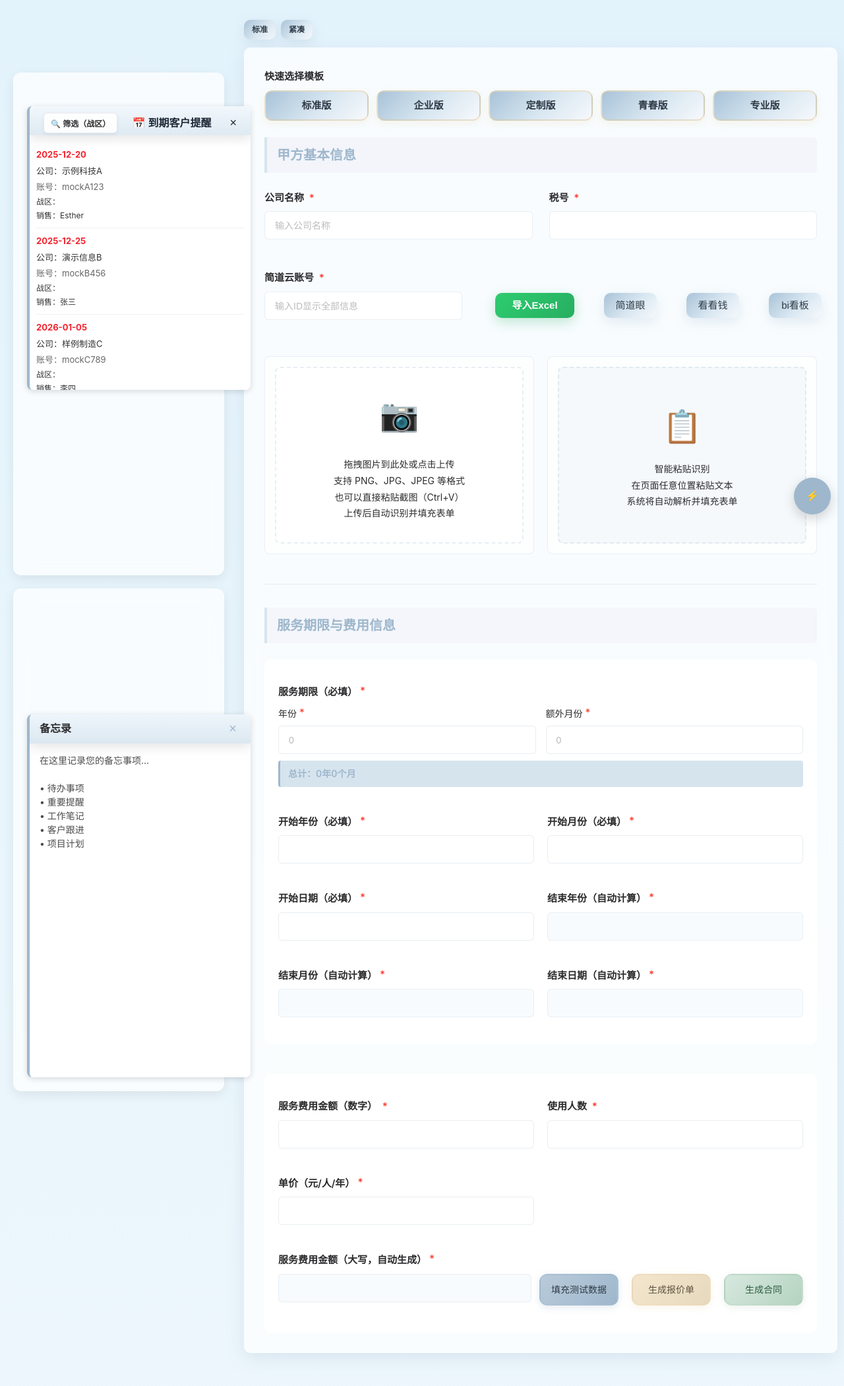
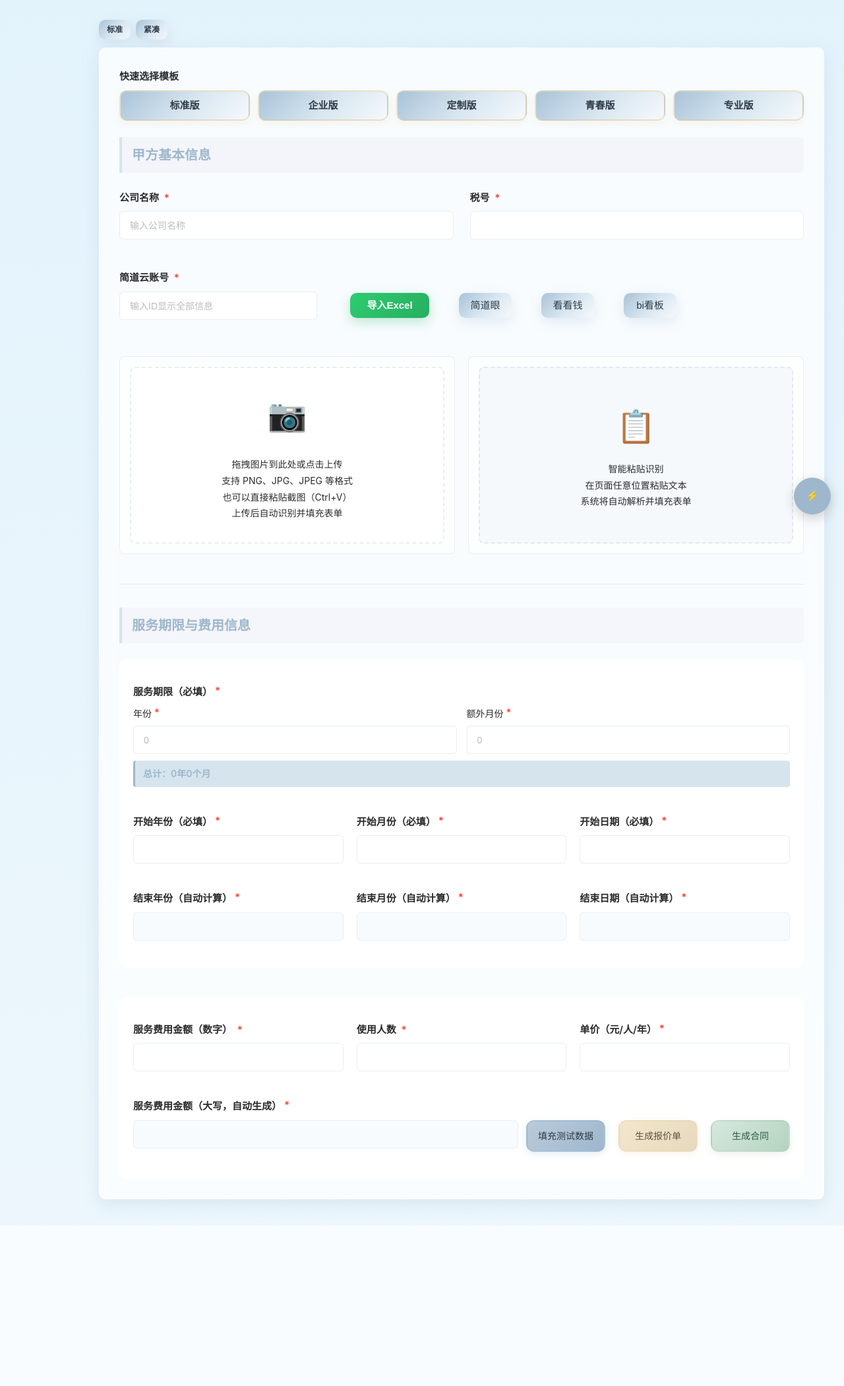
Before and after one commit to Esther1023/businesstool, a Flask app: template templates/sales_dashboard.html in a window 1280 px wide. Shown: the whole page at 66% size. After the commit the page ends 1858 px from the top, so only its background shows below. Run offline with Flask 3, Linux system fonts and the light colour scheme; the template is opened without the code that fills it, so the values that code supplies are empty.

Commit message:
fix(UI): 调整销售页面布局并隐藏到期客户看板
在Giko销售主题下隐藏到期客户提醒看板
调整销售仪表盘布局，右侧对齐并默认隐藏侧边栏

```diff
--- a/static/script.js
+++ b/static/script.js
@@ -673,8 +673,10 @@ document.addEventListener('DOMContentLoaded', function() {
     if (document.getElementById('contractForm')) {
         console.log('页面已加载，开始初始化...');
 
-        // 立即创建到期客户提醒看板
-        createExpiringCustomersReminder();
+        // Giko 销售页不显示到期客户看板；其他页面保留
+        if (!document.body.classList.contains('theme-giko-dark')) {
+            createExpiringCustomersReminder();
+        }
 
         // 延迟显示备忘录白板
         setTimeout(() => {
@@ -1090,8 +1092,10 @@ document.addEventListener('DOMContentLoaded', function() {
     if (document.getElementById('contractForm')) {
         console.log('页面已加载，开始初始化...');
 
-        // 立即创建到期客户提醒看板
-        createExpiringCustomersReminder();
+        // Giko 销售页不显示到期客户看板；其他页面保留
+        if (!document.body.classList.contains('theme-giko-dark')) {
+            createExpiringCustomersReminder();
+        }
 
         // 延迟显示备忘录白板
         setTimeout(() => {
--- a/templates/sales_dashboard.html
+++ b/templates/sales_dashboard.html
@@ -10,7 +10,8 @@
     {% endif %}
     <style>
       /* 销售视图：更简洁的布局与更大的触控目标 */
-      .sales-container { max-width: 1100px; margin: 20px auto; padding: 10px; }
+      /* 右对齐内容：靠近右边 */
+      .sales-container { max-width: 1100px; margin: 20px 20px 10px auto; padding: 10px; }
       .sales-header { display:flex; justify-content: space-between; align-items:center; }
       .sales-header h2 { margin:0; color: var(--text-color); }
       .monitor-controls { display:flex; gap:8px; }
@@ -22,10 +23,11 @@
       /* 只保留必需元素的基本样式 */
 
       /* —— Esther 布局参考：加入固定左侧栏（仅布局，不改 UI） —— */
-      .layout-sidebar { position: fixed; left: 20px; top: 90px; width: 320px; z-index: 9; }
+      .layout-sidebar { position: fixed; left: 20px; top: 90px; width: 320px; z-index: 9; display: none; }
       .layout-sidebar .card { margin-bottom: 16px; border-radius: 12px; box-shadow: 0 6px 18px rgba(0,0,0,0.08); }
       /* 主内容右移，给侧栏留出空间 */
-      body.show-scrollbars .sales-container { margin-left: 360px; }
+      /* 侧栏禁用时不需要左侧预留 */
+      body.show-scrollbars .sales-container { margin-left: auto; }
       /* 小屏下隐藏侧栏，恢复居中 */
       @media (max-width: 1100px) {
         .layout-sidebar { display: none; }
```
Also changed, not shown: 1 other file.
